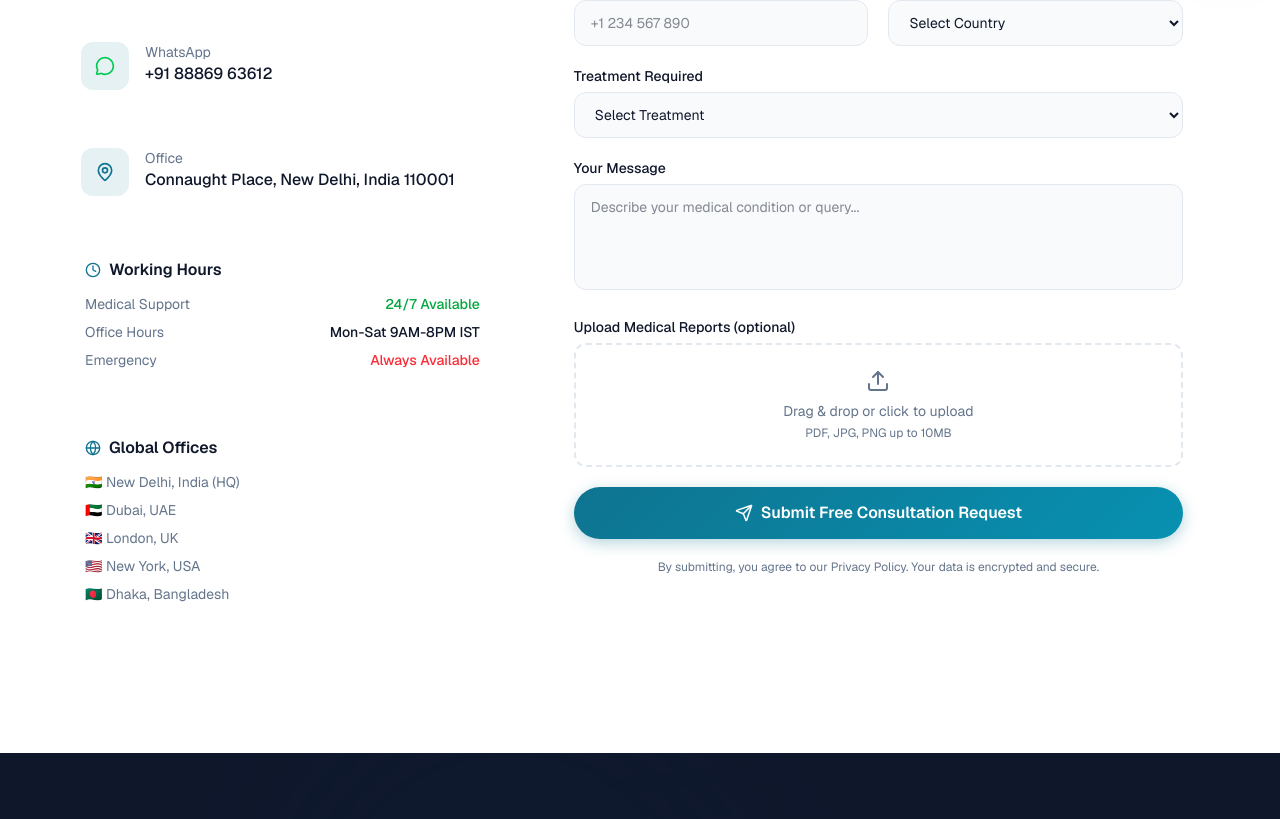
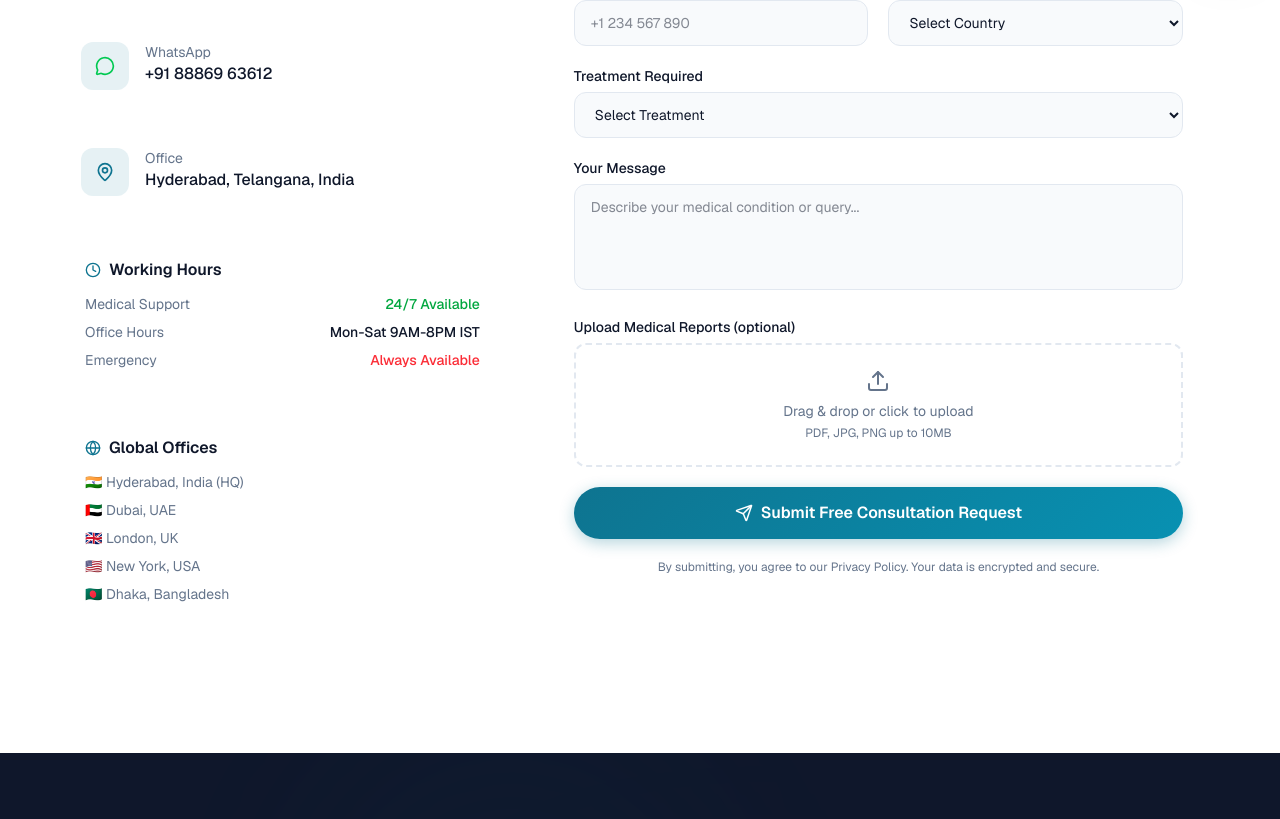
Before and after one commit to anilkumar-cyber/gativcare, a Next.js app: page /contact in a window 1280 px wide. Shown: the part 823-1642 px from the top of the page. Built offline with nearby package versions, Linux system fonts and the light colour scheme.

Commit message:
Update company address references from New Delhi to Hyderabad
Co-Authored-By: Claude Sonnet 5 <noreply@anthropic.com>

```diff
--- a/src/app/(main)/contact/ContactClient.tsx
+++ b/src/app/(main)/contact/ContactClient.tsx
@@ -89,7 +89,7 @@ export default function ContactClient({
                 { icon: Phone, label: "Phone / WhatsApp", value: "+91 88869 63612", href: "tel:+918886963612", color: "text-primary" },
                 { icon: Mail, label: "Email", value: "care@gativcare.com", href: "mailto:care@gativcare.com", color: "text-primary" },
                 { icon: MessageCircle, label: "WhatsApp", value: "+91 88869 63612", href: WHATSAPP_LINK, color: "text-green-500" },
-                { icon: MapPin, label: "Office", value: "Connaught Place, New Delhi, India 110001", href: "https://maps.google.com/?q=Connaught+Place+New+Delhi", color: "text-primary" },
+                { icon: MapPin, label: "Office", value: "Hyderabad, Telangana, India", href: "https://maps.google.com/?q=Hyderabad+India", color: "text-primary" },
               ].map((contact, i) => (
                 <FadeIn key={contact.label} delay={i * 0.1}>
                   <a href={contact.href} target={contact.href.startsWith("http") ? "_blank" : undefined} rel={contact.href.startsWith("http") ? "noopener noreferrer" : undefined} className="flex items-start gap-4 p-4 glass-card rounded-xl hover:bg-surface-hover transition-colors group">
@@ -119,7 +119,7 @@ export default function ContactClient({
                 <div className="glass-card rounded-xl p-5">
                   <h3 className="font-semibold mb-3 flex items-center gap-2"><Globe size={16} className="text-primary" /> Global Offices</h3>
                   <div className="space-y-2 text-sm text-muted">
-                    <p>🇮🇳 New Delhi, India (HQ)</p>
+                    <p>🇮🇳 Hyderabad, India (HQ)</p>
                     <p>🇦🇪 Dubai, UAE</p>
                     <p>🇬🇧 London, UK</p>
                     <p>🇺🇸 New York, USA</p>
--- a/src/app/(main)/terms/page.tsx
+++ b/src/app/(main)/terms/page.tsx
@@ -61,7 +61,7 @@ export default function TermsPage() {
       </LegalSection>
 
       <LegalSection title="8. Governing Law">
-        <p>These terms are governed by the laws of India, with courts in New Delhi having exclusive jurisdiction.</p>
+        <p>These terms are governed by the laws of India, with courts in Hyderabad having exclusive jurisdiction.</p>
       </LegalSection>
 
       <LegalSection title="9. Contact Us">
--- a/src/components/layout/Footer.tsx
+++ b/src/components/layout/Footer.tsx
@@ -63,7 +63,7 @@ export default function Footer() {
                 <Mail size={16} className="text-primary" /> support@gativcare.com
               </a>
               <div className="flex items-center gap-3">
-                <MapPin size={16} className="text-primary" /> New Delhi, India
+                <MapPin size={16} className="text-primary" /> Hyderabad, India
               </div>
             </div>
           </div>
```
